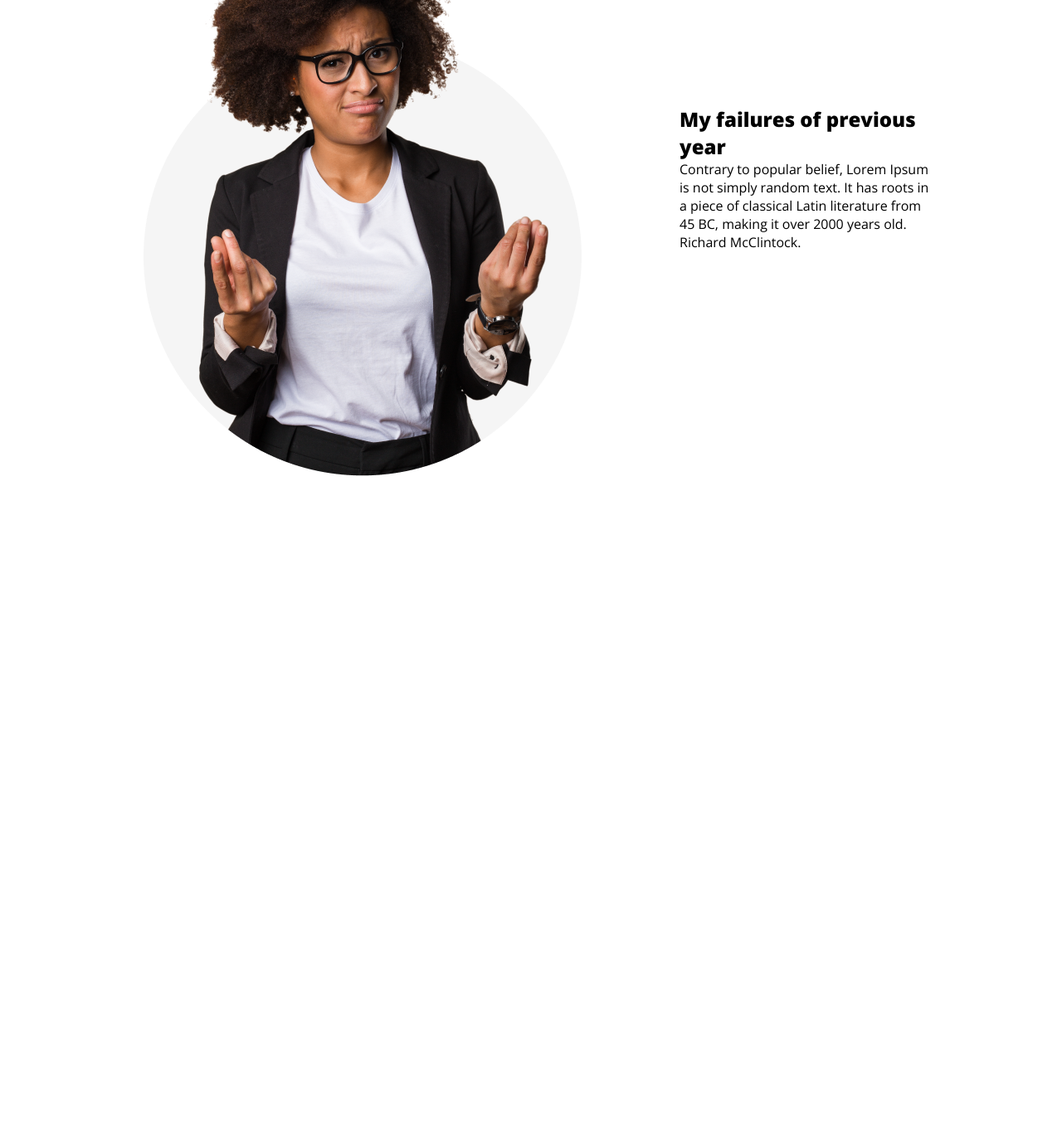
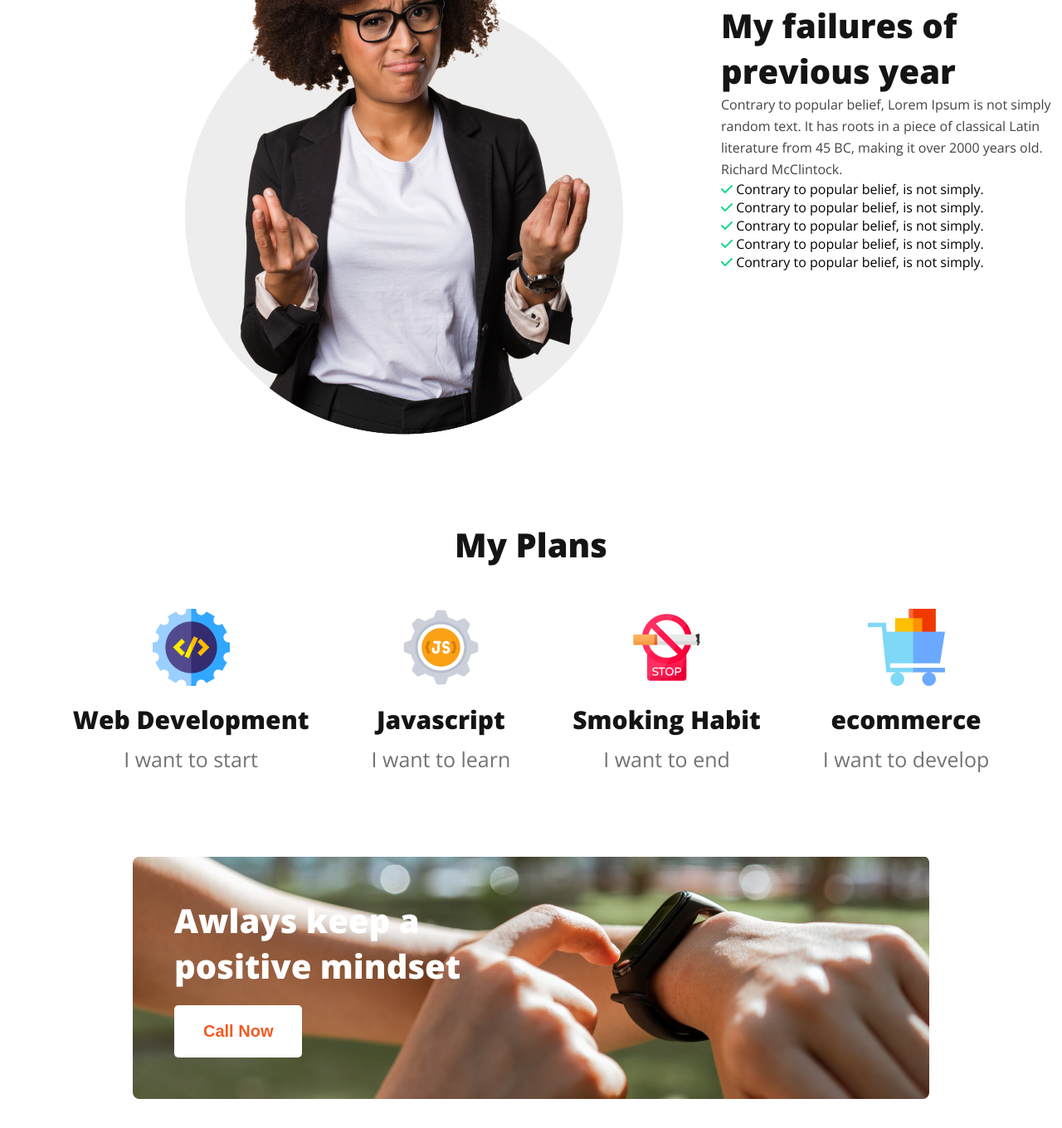
Before and after one commit to MosaddekHossen/02-New-year-new-me, a plain HTML site: page index.html in a window 1280 px wide. Shown: the part 1100-2460 px from the top of the page at 83% size. Before the commit the page ends 1829 px from the top, so only its background shows below. Drawn offline with nearby package versions, Linux system fonts and the light colour scheme.

Commit message:
next commit

```diff
--- a/index.html
+++ b/index.html
@@ -9,6 +9,7 @@
     <link
         href="https://fonts.googleapis.com/css2?family=Open+Sans:ital,wght@0,400;0,600;0,800;1,700&family=Roboto:wght@100&display=swap"
         rel="stylesheet">
+    <script src="https://kit.fontawesome.com/08e38396a4.js" crossorigin="anonymous"></script>
     <link rel="stylesheet" href="./style.css">
     <title>New-year-new-me</title>
 </head>
@@ -21,13 +22,63 @@
     </div>
 </header>
 <main>
+    <!-- failures section -->
     <section class="failures-section">
         <div>
             <img src="./images/person.png" alt="">
         </div>
         <div>
             <h2>My failures of previous year</h2>
-            <p>Contrary to popular belief, Lorem Ipsum is not simply random text. It has roots in a piece of classical Latin literature from 45 BC, making it over 2000 years old. Richard McClintock.</p>
+            <p class="contraty-des">Contrary to popular belief, Lorem Ipsum is not simply random text. It has roots in a
+                piece of classical Latin literature from 45 BC, making it over 2000 years old. Richard McClintock.</p>
+            <ul class="check-sign">
+                <li><i class="fa-solid fa-check"></i> Contrary to popular belief, is not simply.</li>
+                <li><i class="fa-solid fa-check"></i> Contrary to popular belief, is not simply.</li>
+                <li><i class="fa-solid fa-check"></i> Contrary to popular belief, is not simply.</li>
+                <li><i class="fa-solid fa-check"></i> Contrary to popular belief, is not simply.</li>
+                <li><i class="fa-solid fa-check"></i> Contrary to popular belief, is not simply.</li>
+            </ul>
+        </div>
+    </section>
+    <!-- My Plans section -->
+    <section>
+        <h2 class="My-Plans">My Plans</h2>
+        <div class="Plans">
+            <div class="icon-box">
+                <div class="icon">
+                    <img src="./images/icons/web.png" alt="">
+                </div>
+                <h3 class="icon-des">Web Development</h3>
+                <h5 class="icon-de">I want to start</h5>
+            </div>
+            <div class="icon-box">
+                <div class="icon">
+                    <img src="./images/icons/js.png" alt="">
+                </div>
+                <h3 class="icon-des">Javascript</h3>
+                <h5 class="icon-de">I want to learn</h5>
+            </div>
+            <div class="icon-box">
+                <div class="icon">
+                    <img src="./images/icons/smoke.png" alt="">
+                </div>
+                <h3 class="icon-des">Smoking Habit</h3>
+                <h5 class="icon-de">I want to end</h5>
+            </div>
+            <div class="icon-box">
+                <div class="icon">
+                    <img src="./images/icons/ecom.png" alt="">
+                </div>
+                <h3 class="icon-des">ecommerce</h3>
+                <h5 class="icon-de">I want to develop</h5>
+            </div>
+        </div>
+    </section>
+    <!-- Positive section -->
+    <section class="bg-section">
+        <div class="bg">
+            <h2 class="bg-head">Awlays keep a positive mindset</h2>
+            <button class="btn primary" style="background-color: #fff;color: #F15B22;">Call Now</button>
         </div>
     </section>
 </main>
--- a/style.css
+++ b/style.css
@@ -49,13 +49,109 @@ header {
     border: 0;
 }
 
+/* failures-section  */
 .failures-section {
     display: flex;
     align-items: center;
     gap: 100px;
-    padding: 150px;
+    padding: 100px 200px;
 }
 
 .failures-section img {
-    background-color: ;
+    background-image: url("./images/person.png");
 }
+
+.failures-section h2 {
+    display: flex;
+    width: 288px;
+    flex-direction: column;
+    color: #151414;
+    font-size: 40px;
+    font-weight: 700;
+}
+
+.contraty-des {
+    display: flex;
+    width: 416px;
+    flex-direction: column;
+    color: #444343;
+    font-size: 16px;
+    font-weight: 400;
+    line-height: 26px;
+}
+
+.check-sign li {
+    list-style: none;
+}
+
+.fa-solid {
+    color: #16D887;
+}
+
+/* My Plans section */
+.My-Plans {
+    text-align: center;
+    color: #151414;
+    font-size: 40px;
+    font-weight: 700;
+    padding-bottom: 50px;
+}
+
+.icon {
+    display: flex;
+    justify-content: center;
+    padding-bottom: 10px;
+}
+
+.icon-des {
+    color: #151414;
+    text-align: center;
+    font-size: 30px;
+    font-weight: 700;
+    padding: 10px 0;
+}
+
+.icon-box {
+    padding-bottom: 100px;
+}
+
+.Plans {
+    display: flex;
+    justify-content: center;
+    gap: 75px;
+}
+
+.icon-de {
+    color: #737272;
+    text-align: center;
+    font-size: 25px;
+    font-weight: 500;
+}
+
+/* Positive section */
+.bg {
+    width: 75%;
+    margin: auto;
+    border-radius: 10px;
+    border-radius: 8px;
+    background-image: url("./images/watch.png");
+    background-blend-mode: linear-gradient(90deg, #F15B22 0%, rgba(241, 91, 34, 0.00) 100%);
+}
+
+.bg-section {
+    margin-bottom: 100px;
+}
+
+.bg-head {
+    display: flex;
+    width: 459px;
+    flex-direction: column;
+    color: #FFF;
+    font-size: 40px;
+    font-weight: 700;
+    padding: 50px 0px 0px 50px;
+}
+
+.primary {
+    margin: 20px 0 50px 50px;
+}
```
